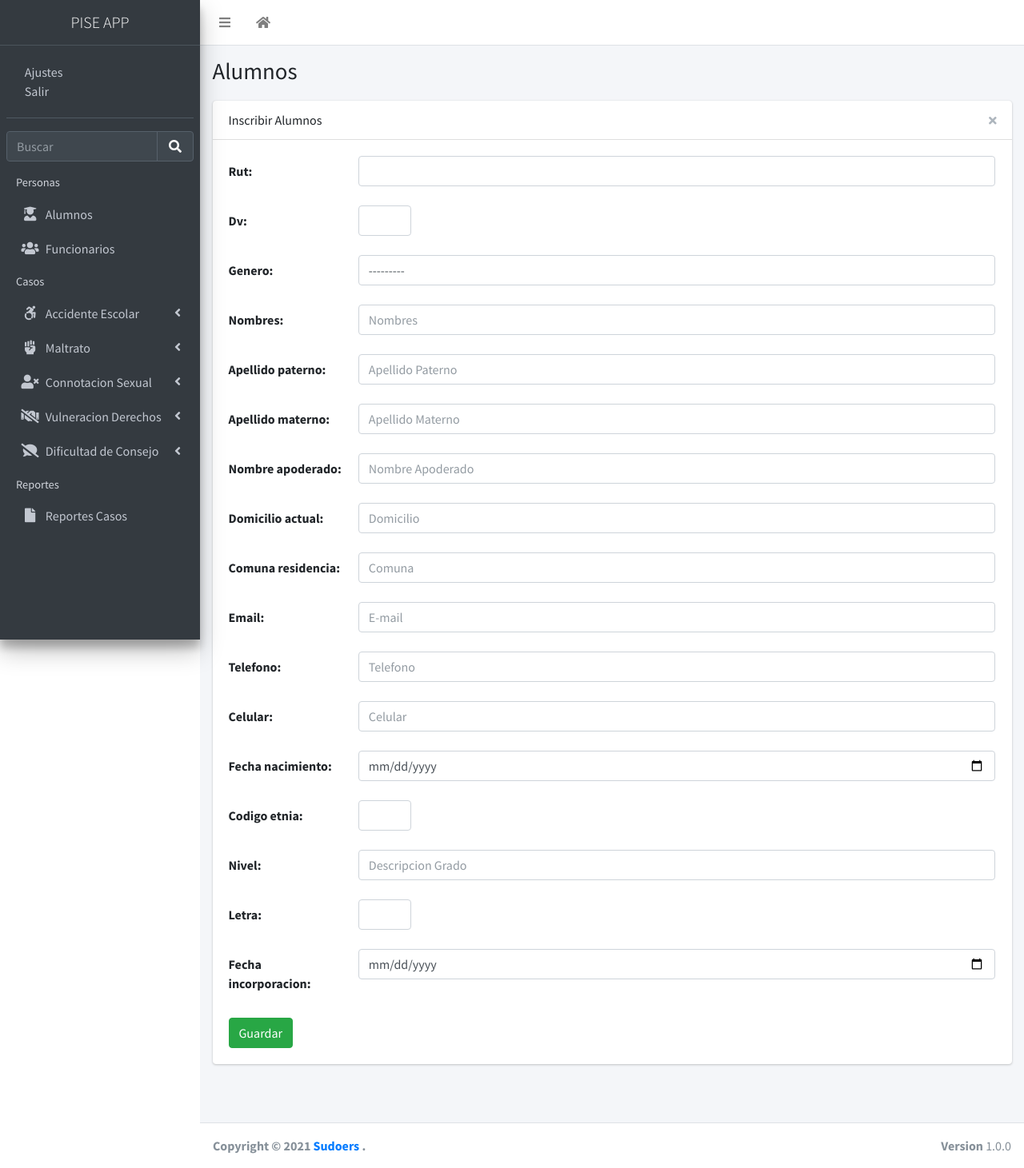
After one commit to jpsudoers/piseapp, a Django app: page /matriculas/inscribir in a window 1280 px wide. The commit adds this page. Shown: the whole page at 80% size. Run offline with Django 3.2, Linux system fonts and the light colour scheme; the visitor is signed in with stand-in values (Sample User, id 1); data that the repository does not hold is empty; some libraries are stand-ins or nearby versions.

```diff
--- a/pise/forms.py
+++ b/pise/forms.py
@@ -1,6 +1,7 @@
-from dataclasses import fields
+from dataclasses import field, fields
 from faulthandler import disable
 from pyexpat import model
+from statistics import mode
 from django import forms
 from django.forms import widgets
 from . import models
@@ -324,38 +325,60 @@ class EstadoDificultadConsejoUpdateForm(forms.ModelForm):
 class EstablecimientoUsuarioUpdateForm(forms.ModelForm):
     class Meta:
         model = models.Establecimiento
-        fields = ('nombre','telefono','direccion', 'logo','reglamento_interno')
+        fields = ('nombre','telefono','direccion','logo','reglamento_interno')
         widgets = {
             'nombre': forms.TextInput(attrs={'class': 'form-control',}),
             'telefono': forms.NumberInput(attrs={'class': 'form-control',}),
             'direccion': forms.TextInput(attrs={'class': 'form-control',}),
-            'logo': forms.FileInput(attrs={'class': 'form-control',}),
-            'reglamento_interno': forms.FileInput(attrs={'class': 'form-control',})
+        }
+
+class FuncionarioEstablecimientoUpdateForm(forms.ModelForm):
+    class Meta:
+        model = models.FuncionarioEstablecimiento
+        exclude = ['rut','dv','nombre','nombre','apellido_paterno','apellido_materno']
+        widgets = {
+            'direccion': forms.TextInput(attrs={'class': 'form-control', 'placeholder': 'Domicilio', 'required': True}),
+            'cargo': forms.TextInput(attrs={'class': 'form-control', 'placeholder': 'E-mail', 'required': True}),
+            'fecha_nacimiento': forms.DateInput(format='%d/%m/%Y', attrs={'class': 'form-control', 'type': 'date'}),
+        }
+class FuncionarioEstablecimientoCreateForm(forms.ModelForm):
+    class Meta:
+        model = models.FuncionarioEstablecimiento
+        fields = ['rut','dv','nombre','apellido_paterno','apellido_materno','direccion','cargo','fecha_nacimiento']
+        widgets = {
+            'rut': forms.TextInput(attrs={'class': 'form-control',}),
+            'dv': forms.TextInput(attrs={'class': 'col col-md-1',}),
+            'nombre': forms.TextInput(attrs={'class': 'form-control', 'placeholder': 'Nombres', 'required': True,}),
+            'apellido_paterno': forms.TextInput(attrs={'class': 'form-control', 'placeholder': 'Apellido Paterno', 'required': True}),
+            'apellido_materno': forms.TextInput(attrs={'class': 'form-control', 'placeholder': 'Apellido Materno', 'required': True}),
+            'direccion': forms.TextInput(attrs={'class': 'form-control', 'placeholder': 'Domicilio', 'required': True}),
+            'cargo': forms.TextInput(attrs={'class': 'form-control', 'placeholder': 'E-mail', 'required': True}),
+            'fecha_nacimiento': forms.DateInput(format='%d/%m/%Y', attrs={'class': 'form-control', 'type': 'date'}),
         }
 
 class MatriculaEstablecimientoCreateForm(forms.ModelForm):
     class Meta:
         model = models.Matricula
-        exclude = ['año','establecimiento','nombre_apoderado','esta_activo']
+        exclude = ['año','establecimiento','fecha_retiro','esta_activo']
         widgets = {
             'rut': forms.TextInput(attrs={'class': 'form-control',}),
-            'dv': forms.TextInput(attrs={'class': 'col col-md-1',}),
-            'genero': forms.TextInput(attrs={'class': 'col col-md-1',}),
+            'dv': forms.TextInput(attrs={'class': 'col col-md-1 form-control',}),
+            'genero': forms.Select(attrs={'class': 'form-control'}),
             'nombres': forms.TextInput(attrs={'class': 'form-control', 'placeholder': 'Nombres', 'required': True,}),
             'apellido_paterno': forms.TextInput(attrs={'class': 'form-control', 'placeholder': 'Apellido Paterno', 'required': True}),
             'apellido_materno': forms.TextInput(attrs={'class': 'form-control', 'placeholder': 'Apellido Materno', 'required': True}),
             'domicilio_actual': forms.TextInput(attrs={'class': 'form-control', 'placeholder': 'Domicilio', 'required': True}),
             'Comuna_residencia': forms.TextInput(attrs={'class': 'form-control', 'placeholder': 'Comuna', 'required': True}),
-            'email': forms.TextInput(attrs={'class': 'form-control', 'placeholder': 'E-mail', 'required': True}),
+            'email': forms.TextInput(attrs={'class': 'form-control', 'placeholder': 'E-mail', 'required': False}),
             'telefono': forms.TextInput(attrs={'class': 'form-control', 'placeholder': 'Telefono', 'required': False}),
             'celular': forms.TextInput(attrs={'class': 'form-control', 'placeholder': 'Celular', 'required': False}),
             'fecha_nacimiento': forms.DateInput(format='%d/%m/%Y', attrs={'class': 'form-control', 'type': 'date'}),
-            'codigo_etnia': forms.NumberInput(attrs={'class':'form-control','type':'number'}),
+            'codigo_etnia': forms.NumberInput(attrs={'class':'col col-md-1 form-control','type':'number'}),
             #matricula
+            'nombre_apoderado': forms.TextInput(attrs={'class': 'form-control', 'placeholder': 'Nombre Apoderado', 'required': True,}),
             'nivel': forms.TextInput(attrs={'class': 'form-control', 'placeholder': 'Descripcion Grado', 'required': True,}),
-            'letra': forms.TextInput(attrs={'class': 'form-control', 'placeholder': 'Letra Curso', 'required': True}),
+            'letra': forms.TextInput(attrs={'class': 'col col-md-1 form-control', 'required': True}),
             'fecha_incorporacion': forms.DateInput(format='%d/%m/%Y', attrs={'class': 'form-control', 'type': 'date'}),
-            'fecha_retiro': forms.DateInput(format='%d/%m/%Y', attrs={'class': 'form-control', 'type': 'date'}),
         }
 class MatriculaEstablecimientoEditForm(forms.ModelForm):
     class Meta:
--- a/pise/urls.py
+++ b/pise/urls.py
@@ -9,15 +9,18 @@ urlpatterns = [
     path('logout/', views.logout_view, name='logout'),
     #Establecimiento
     path('ajustes/<int:pk>', views.EstablecimientoUsuarioDetailView.as_view(),name='detail'),
-    path('ajustes/update/<int:pk>',views.EstablecimientoUsuarioUpdateView.as_view(),name='update'),
+    path('ajustes/<int:pk>/actualizar',views.EstablecimientoUsuarioUpdateView.as_view(),name='update'),
     #Alumnos
     path('matriculas/', views.MatriculaEstablecimientoListView.as_view(), name='matriculas'),
     path('matricula/<int:pk>', views.MatriculaEstablecimientoDetailView.as_view(), name='matricula_detail'),
-    path('matricula/edit/<int:pk>',views.MatriculaEstablecimientoUpdateView.as_view(), name='matricula_edit' ),
+    path('matricula/<int:pk>/actualizar',views.MatriculaEstablecimientoUpdateView.as_view(), name='matricula_edit' ),
     path('matriculas/crear', views.Import_csv, name='matriculas_create'),
+    path('matriculas/inscribir', views.MatriculaEstablecimientoCreateView.as_view(), name='matriculas_add'),
     #Funcionarios
     path('funcionarios/', views.FuncionarioEstablecimientoListView.as_view(), name='funcionarios'),
     path('funcionario/<int:pk>', views.FuncionarioEstablecimientoDetailView.as_view(), name='funcionario_detail'),
+    #path('funcionario/<int:pk>/actualizar',views.FuncionarioEstablecimientoUpdateView.as_view(), name='funcionario_edit' ),
+    #path('funcionario/crear', views.FuncionarioEstablecimientoCreateView.as_view(), name='funcionario_add'),
     #CASOS
     path('caso/', views.CasoCreateView.as_view(), name='create_caso'),
     path('caso/<int:pk>/update', views.CasoUpdateView.as_view(), name='update_caso'),
--- a/pise/views.py
+++ b/pise/views.py
@@ -1,5 +1,6 @@
 from multiprocessing import context
 from pyexpat import model
+from unittest import loader
 from urllib.request import Request
 from django.http.response import HttpResponse, HttpResponseRedirect
 from django.shortcuts import redirect, render
@@ -134,7 +135,7 @@ class MatriculaEstablecimientoUpdateView(LoginRequiredMixin,UpdateView):
 
     def get_success_url(self) -> str:
         instance = self.get_object()
-        return reverse('matricula_edit',kwargs={'pk': instance.pk })
+        return reverse('matricula_detail',kwargs={'pk': instance.pk })
 
 def Import_csv(request):
     try:
@@ -178,6 +179,24 @@ def Import_csv(request):
     except Exception as identifier:
         mensaje = identifier
     return render(request, 'matriculas/create_case.html')
+
+class MatriculaEstablecimientoCreateView(LoginRequiredMixin, CreateView):
+    model = models.Matricula
+    template_name = 'matriculas/create_unique.html'
+    context_object_name = 'caso'
+
+    def get(self, request, *args, **kwargs):
+        context = {'form': forms.MatriculaEstablecimientoCreateForm()}
+        return render(request, 'matriculas/create_unique.html', context)
+
+    def post(self, request, *args, **kwargs):
+        form = forms.MatriculaEstablecimientoCreateForm(request.POST)
+        if form.is_valid():
+            alumno = form.save(commit=False)
+            alumno.esta_activo = True
+            alumno.establecimiento = self.request.user.establecimiento
+            alumno.save()
+        return HttpResponseRedirect(reverse_lazy('matricula_detail', args=[alumno.id]))
 
 
 
@@ -1056,7 +1075,6 @@ class MaltratoFuncionarioToAlumnoCreateView(CreateView):
         context = {'form' : form,}
         return render(request, 'maltrato/create_case_alumno_alumno.html', context)
 
-
     def post(self, request, *args, **kwargs):
         form = forms.MaltratoFuncionarioToAlumnoCreateForm(request.POST)
         if form.is_valid():
@@ -1095,18 +1113,53 @@ class FuncionarioEstablecimientoDetailView(DetailView):
     template_name= 'funcionarios/detail.html'
     pass
 
-#region MC
+class FuncionarioEstablecimientoUpdateView(UpdateView):
+    model = models.FuncionarioEstablecimiento
+    template_name = 'funcionarios/updates.html'
+    form_class = forms.FuncionarioEstablecimientoUpdateForm
+
+    def get(self, request, *args, **kwargs):
+        self.object = self.get_object()
+        return super(FuncionarioEstablecimientoUpdateView, self).get(request, *args, **kwargs)
+
+    def get_success_url(self) -> str:
+        instance = self.get_object()
+        return reverse('funcionario_detail',kwargs={'pk': instance.pk })
+
+class FuncionarioEstablecimientoCreateView(CreateView):
+    model = models.FuncionarioEstablecimiento
+    template_name = 'funcionarios/create.html'
+    context_object_name = 'funcionario'
+
+    def get(self, request, *args, **kwargs):
+        context = {'form': forms.FuncionarioEstablecimientoCreateForm}
+        return render(request, 'funcionarios/create.html', context)
+
+    def get_success_url(self) -> str:
+        return reverse('funcionarios', kwargs={'pk': self.object.id})
+
+
 class EstablecimientoUsuarioDetailView(LoginRequiredMixin,DetailView):
     model = models.Establecimiento
     context_object_name = 'detail'
     template_name = 'ajustes/detail.html'
     pass
 
+class EstablecimientoUsuarioUpdateView(LoginRequiredMixin,UpdateView):
+    model = models.Establecimiento
+    template_name = 'ajustes/updates.html'
+    form_class = forms.EstablecimientoUsuarioUpdateForm
 
+    def get(self, request, *args, **kwargs):
+        self.object = self.get_object()
+        return super(EstablecimientoUsuarioUpdateView, self).get(request, *args, **kwargs)
 
+    def get_success_url(self) -> str:
+        instance = self.get_object()
+        return reverse('detail',kwargs={'pk': instance.pk })
 
-class EstablecimientoUsuarioUpdateView(UpdateView):
-    model = models.Establecimiento
+'''
+   model = models.Establecimiento
     template_name = 'ajustes/updates.html'
     form_class = forms.EstablecimientoUsuarioUpdateForm
 
@@ -1122,6 +1175,4 @@ class EstablecimientoUsuarioUpdateView(UpdateView):
     def get_success_url(self) -> str:
         instance = self.get_object()
         return reverse('detail',kwargs={'pk': instance.pk })
-
-
-#endregion
+'''
--- a/templates/ajustes/updates.html
+++ b/templates/ajustes/updates.html
@@ -12,7 +12,7 @@
             </div>
         </div>
 
-        <form action="/" method="POST" enctype="multipart/form-data">
+        <form action="" method="POST" enctype="multipart/form-data">
             {% csrf_token %}
             {% for field in form %}
             <div class="form-group row">
--- a/templates/base.html
+++ b/templates/base.html
@@ -84,14 +84,14 @@
                              class="img-circle elevation-2"
                              alt="User Image">
                         {% else %}
-                        <img src="" width="160" height="160" class="img-circle elevation-2" alt="User Image">
+
                         {% endif %}
                     </div>
 
                     <div class="info">
                         <a href="" class="d-block">{{ user.nombre }} {{ user.apellido }}</a>
                         <a href="{% url 'detail' user.establecimiento.id %}" class="d-block">Ajustes</a>
-                        <a href="{% url 'logout' %} class="d-block"">Salir</a>
+                        <a href="{% url 'logout' %}" class="d-block">Salir</a>
                     </div>
 
                 </div>
--- a/templates/matriculas/create_case.html
+++ b/templates/matriculas/create_case.html
@@ -34,6 +34,9 @@
                     </div>
             </div>
           </form>
+          <div class="alert alert-light">
+            Para inscribir solo un alumno: <a class="bg-light" href="{% url 'matriculas_add' %}" class="btn btn-tool"><b>aqui</b></a>
+          </div>
         <!--div class="input-group mb-3">
             <input class="form-control form-control-file" type="file" name="importData">
             <div class="input-group-append">
--- /dev/null
+++ b/templates/matriculas/create_unique.html
@@ -0,0 +1,45 @@
+{% extends 'base.html' %}
+{% load static %}
+{% block title %}Matriculas {% endblock title %}
+
+{% block pagetitle %} Alumnos {% endblock pagetitle %}
+{% block fullcard %}
+
+<div class="card">
+    {% if mensaje %}
+    <div class="alert alert-info text-center" role="alert">
+        {{mensaje}}
+    </div>
+    {% endif %}
+    <div id="alert" class="alert alert-success text-center" style="display: none;" role="alert">
+        <p id="content"></p>
+    </div>
+    <div class="card-header">
+            Inscribir Alumnos
+            <div class="card-tools">
+                <a href="#" class="btn btn-tool"></a>
+                <a href="{% url 'matriculas' %}" class="btn btn-tool">
+                    <i class="fas fa-times"></i>
+                </a>
+            </div>
+        </div>
+    <div class="card-body">
+        {% block contenido %}
+        <form action="" method="POST" enctype="multipart/form-data">
+            {% csrf_token %}
+            {% for field in form %}
+            <div class="form-group row">
+                <div for="{{ field.label }}" class="col-sm-2 col-form-label">
+                    {{ field.label_tag }}
+                </div>
+                <div class="col-sm-10">
+                    {{ field }}
+                </div>
+            </div>
+            {% endfor %}
+
+            <button type="submit" class="btn btn-success">Guardar</button>
+        </form>
+        {% endblock %}
+    </div>
+    {% endblock fullcard %}
--- a/templates/matriculas/detail_case.html
+++ b/templates/matriculas/detail_case.html
@@ -53,9 +53,9 @@
                     </label>
                     <div class="col">
                         <table>
-                            {% if matricula.email != '' %}<tr><td><b>Email:</b></td><td>{{matricula.email}}</td></tr>{% endif%}
-                            {% if matricula.telefono != '' %}<tr><td><b>Telefono:</b></td><td>{{matricula.telefono}}<td></tr>{% endif%}
-                            {% if matricula.celular != '' %}<tr><td><b>Celular:</b></td><td>{{matricula.celular}}</td></tr>{% endif%}
+                            {% if matricula.email%}{% if matricula.email != '' %}<tr><td><b>Email:</b></td><td>{{matricula.email}}</td></tr>{% endif%}{% endif%}
+                            {% if matricula.telefono%}{% if matricula.telefono != '' %}<tr><td><b>Telefono:</b></td><td>{{matricula.telefono}}<td></tr>{% endif%}{% endif%}
+                            {% if matricula.celular %}{% if matricula.celular != '' %}<tr><td><b>Celular:</b></td><td>{{matricula.celular}}</td></tr>{% endif%}{% endif%}
                         </table>
 
                     </div>
```
Also changed, not shown: config/settings.py (+0 -10 lines), pise/models.py (+7 -1 lines), templates/ajustes/detail.html (+9 -5 lines), templates/index.html (+8 -0 lines).
